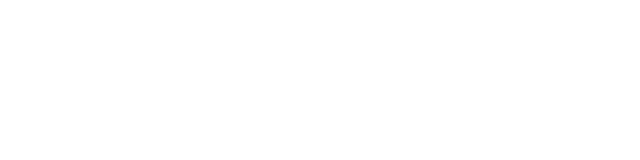
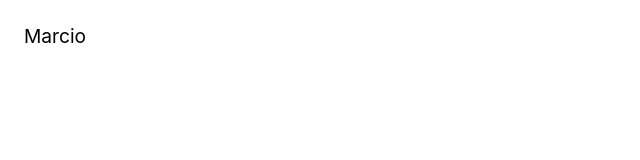
Before and after one commit to MarcioTomaz/React-origamid, a React (Create React App) app: page / in a window 1280 px wide. Shown: the top 160 px of the page, without its empty margins (0-640 px from the left). Built offline with nearby package versions, Linux system fonts and the light colour scheme.

Commit message:
exemplo simples do userContext

```diff
--- a/src/App.js
+++ b/src/App.js
@@ -1,11 +1,15 @@
 
 import React from "react";
+import Produto from "./Produto";
+import UserContext from "./UserContext";
 
 const App = () => {
-
+  console.log(UserContext);
   return(
-    <>
-    </>
+    <UserContext.Provider value={{nome:'Marcio'}}>
+      {/* Agora o <Produto /> consegue ter acesso ao contexto do UserContext */}
+      <Produto />
+    </UserContext.Provider>
   )
 }
 
--- /dev/null
+++ b/src/Produto.js
@@ -0,0 +1,13 @@
+import React from 'react'
+import UserContext from './UserContext';
+
+const Produto = () => {
+  const dados = React.useContext(UserContext);
+  console.log(dados);
+
+  return (
+    <div>{dados.nome}</div>
+  )
+}
+
+export default Produto
--- /dev/null
+++ b/src/UserContext.js
@@ -0,0 +1,7 @@
+
+import React from "react";
+
+// O contexto irá permitir passarmos dados/estado a todos os componentes, sem a necessidade de utilizar propriedades. Serve principalmente para dodos/estados globais como por exemplo dados do usuário logado.
+const UserContext = React.createContext();
+
+export default UserContext;
```
